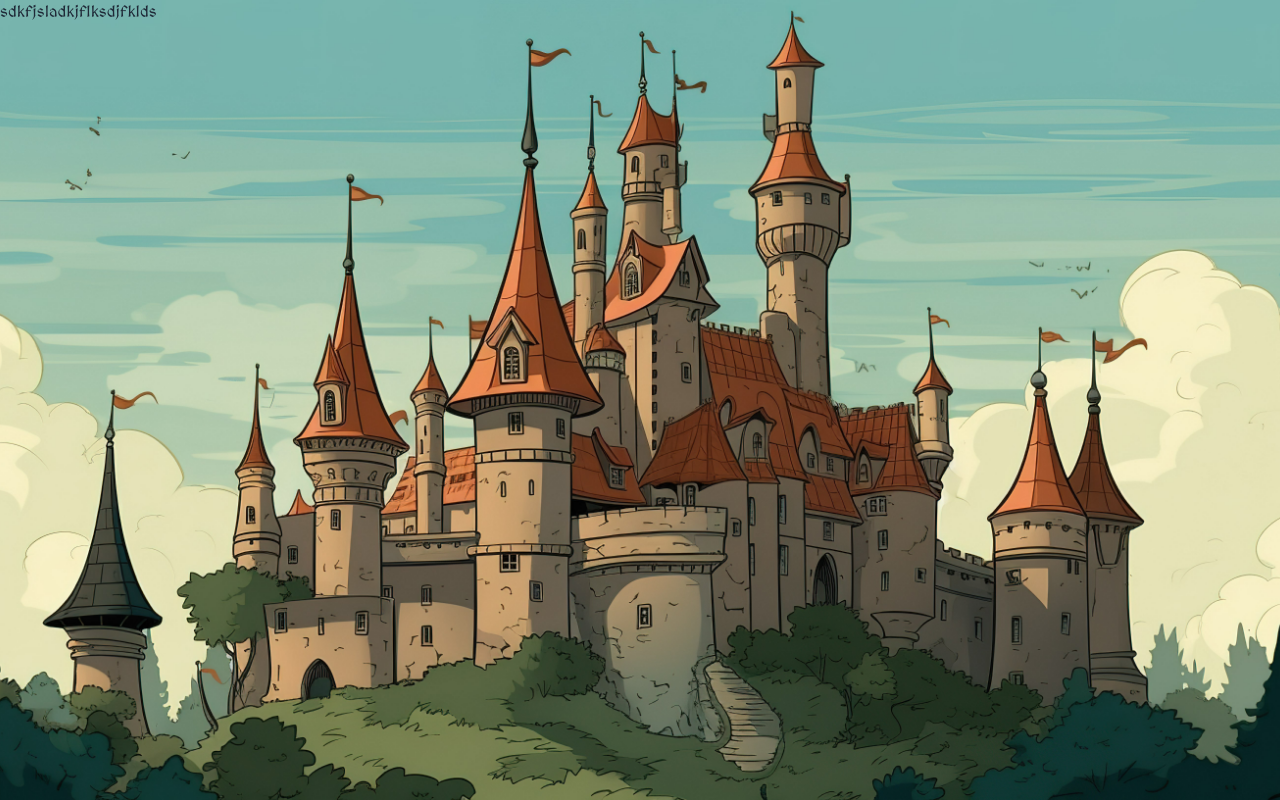
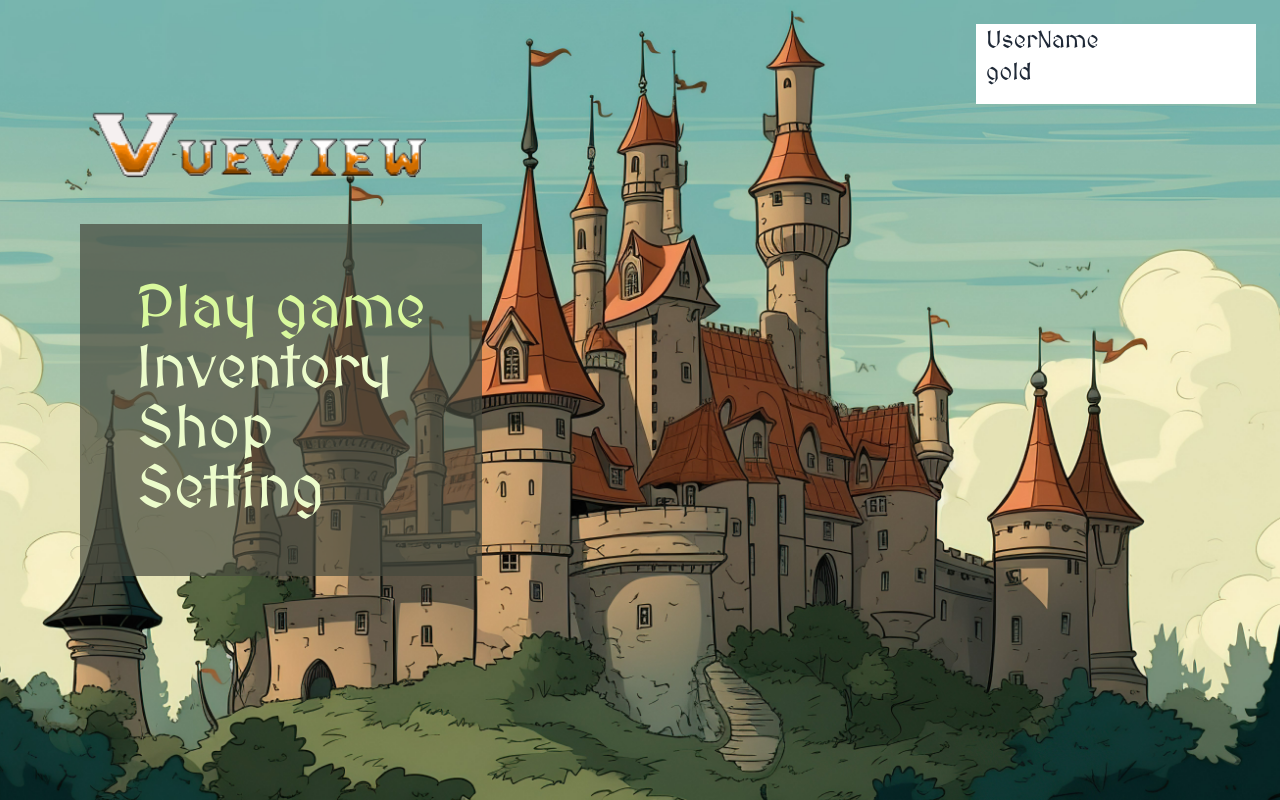
Before and after one commit to SleepyLe0/PROJECT2-SEC-1-VueView, a Vue app: page /home in a window 1280 px wide. Built offline with nearby package versions, Linux system fonts and the light colour scheme.

Commit message:
home edit

```diff
--- a/src/components/pages/Home.vue
+++ b/src/components/pages/Home.vue
@@ -1,13 +1,26 @@
 <script setup>
-
+import { RouterView } from 'vue-router'
 </script>
 
 <template>
-    <div>
-<h1>sdkfjsladkjflksdjfklds</h1>
+    <div class="flex items-center h-screen pl-[10vh] ">
+        <img src="/Common/Logo.png" alt="logo" class="absolute top-[9vh]    py-[.125vh] w-[45vh]  ">
+        <div class=" flex flex-col justify-start p-[7vh] text-black text-6xl bg-[#45483D] bg-opacity-70 "   >
+        <div class="text-lime-200 "><router-link to="/level">Play game</router-link></div>
+        <div class="text-lime-100"><router-link to="/inventory">Inventory</router-link></div>
+        <div class="text-lime-100"><router-link to="/shop">Shop</router-link></div>
+        <div class="text-lime-100"><router-link to="/setting">Setting</router-link></div>
+       </div>
+        <RouterView/>
+        <div class="absolute top-[3vh] right-[3vh] px-[1.25vh] py-[.125vh] box-border bg-white w-[35vh] h-[10vh] text-2xl">
+            <h1>UserName</h1>
+            <p>gold</p>
+        </div>
     </div>
+
+
 </template>
 
 <style scoped>
 
-</style>ฤ
+</style>
```
